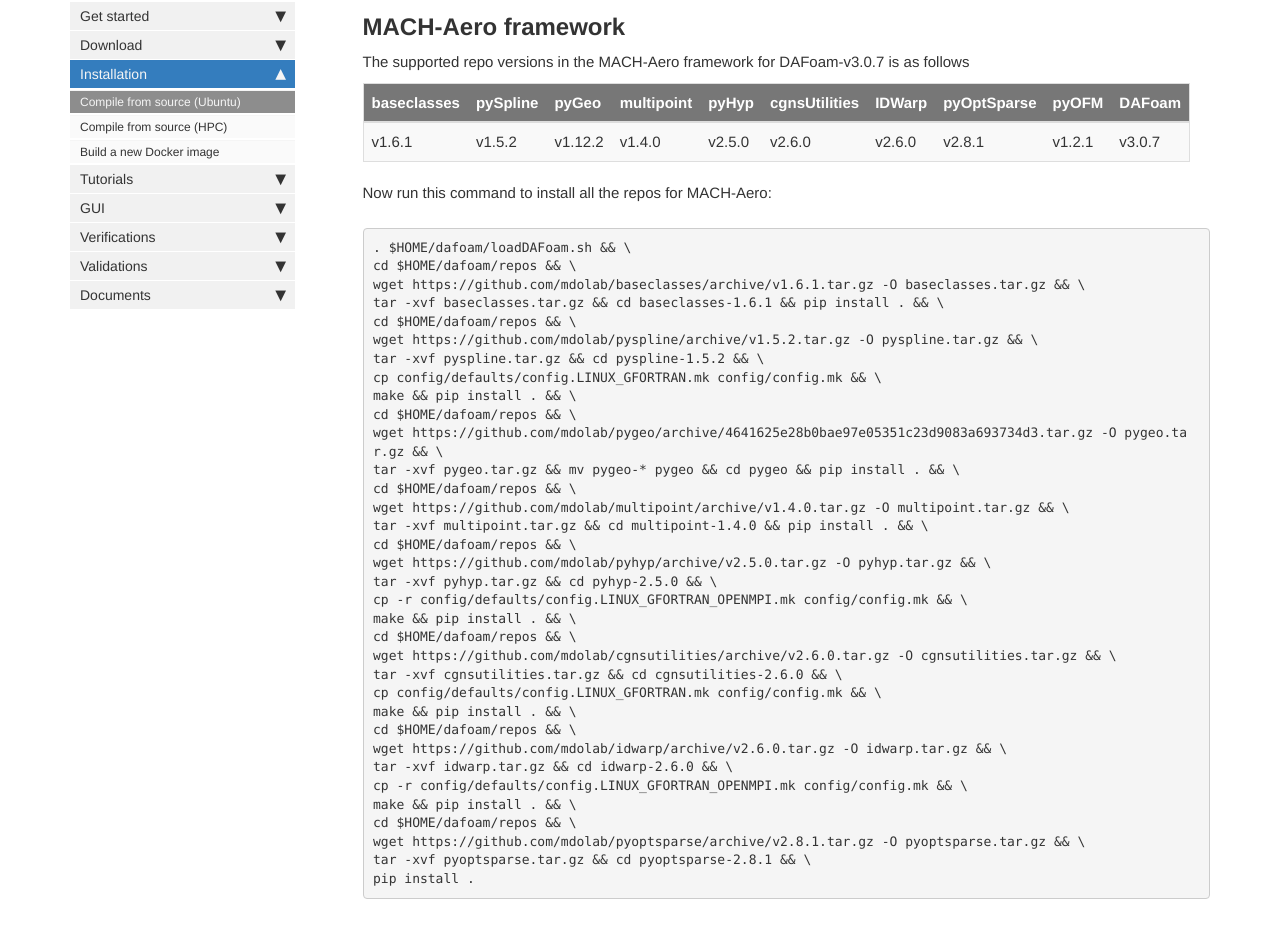
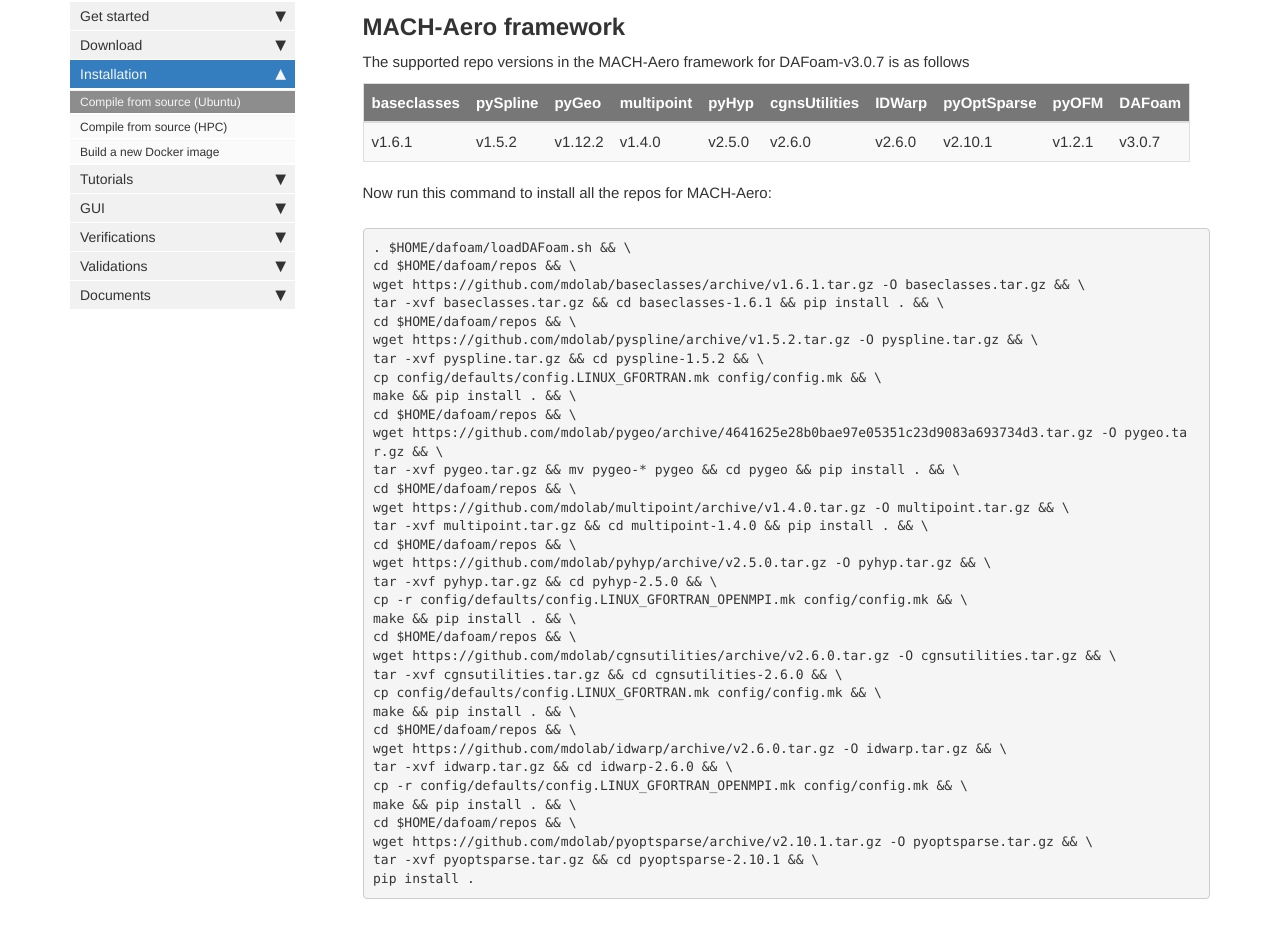
Before and after one commit to DAFoam/DAFoam.github.io, a Jekyll site: the page built from pages/mydoc/mydoc_installation_source.md, in a window 1280 px wide and 1400 px high, scrolled down 4654 px. Shown: the part 127-1075 px from the top of the window. Built offline with Jekyll 4.4.1, drawn with Linux system fonts in a browser that asks for light colours; comment, search, counter and statistics services are not loaded; some of the changed text lies outside the part shown.

Commit message:
content update

```diff
--- a/pages/mydoc/mydoc_installation_source.md
+++ b/pages/mydoc/mydoc_installation_source.md
@@ -207,7 +207,7 @@ The supported repo versions in the MACH-Aero framework for DAFoam-{{ site.latest
 
 baseclasses | pySpline |  pyGeo  | multipoint | pyHyp  | cgnsUtilities | IDWarp  | pyOptSparse | pyOFM  | DAFoam
 | :----------------------------------------------------------------------------------------------------------- |
-v1.6.1      | v1.5.2   | v1.12.2 | v1.4.0     | v2.5.0 | v2.6.0        | v2.6.0  | v2.8.1      | v1.2.1 | {{ site.latest_version }}
+v1.6.1      | v1.5.2   | v1.12.2 | v1.4.0     | v2.5.0 | v2.6.0        | v2.6.0  | v2.10.1      | v1.2.1 | {{ site.latest_version }}
 
 Now run this command to install all the repos for MACH-Aero:
 
@@ -243,8 +243,8 @@ tar -xvf idwarp.tar.gz && cd idwarp-2.6.0 && \
 cp -r config/defaults/config.LINUX_GFORTRAN_OPENMPI.mk config/config.mk && \
 make && pip install . && \
 cd $HOME/dafoam/repos && \
-wget https://github.com/mdolab/pyoptsparse/archive/v2.8.1.tar.gz -O pyoptsparse.tar.gz && \
-tar -xvf pyoptsparse.tar.gz && cd pyoptsparse-2.8.1 && \
+wget https://github.com/mdolab/pyoptsparse/archive/v2.10.1.tar.gz -O pyoptsparse.tar.gz && \
+tar -xvf pyoptsparse.tar.gz && cd pyoptsparse-2.10.1 && \
 pip install .
 </pre>
 
@@ -544,10 +544,10 @@ export PATH=$DAFOAM_ROOT_PATH/OpenFOAM/sharedBins:$PATH
 
 This step is needed if you want to use the SNOPT optimizer. Detailed instructions are available from [pyOptSparse Documentation](https://mdolab-pyoptsparse.readthedocs-hosted.com).
 
-SNOPT is a commercial package, and you can purchase it from [here](http://www.sbsi-sol-optimize.com/asp/sol_snopt.htm). Once you obtain the SNOPT source code, copy all the source files (except for snopth.f) to the "$HOME/dafoam/repos/pyoptsparse-2.8.1/pyoptsparse/pySNOPT/source" folder. Then, run this command to compile pyOptSparse with SNOPT.
+SNOPT is a commercial package, and you can purchase it from [here](http://www.sbsi-sol-optimize.com/asp/sol_snopt.htm). Once you obtain the SNOPT source code, copy all the source files (except for snopth.f) to the "$HOME/dafoam/repos/pyoptsparse-2.10.1/pyoptsparse/pySNOPT/source" folder. Then, run this command to compile pyOptSparse with SNOPT.
 
 <pre>
-cd $HOME/dafoam/repos/pyoptsparse-2.8.1 && \
+cd $HOME/dafoam/repos/pyoptsparse-2.10.1 && \
 pip install .
 </pre>
 
```
